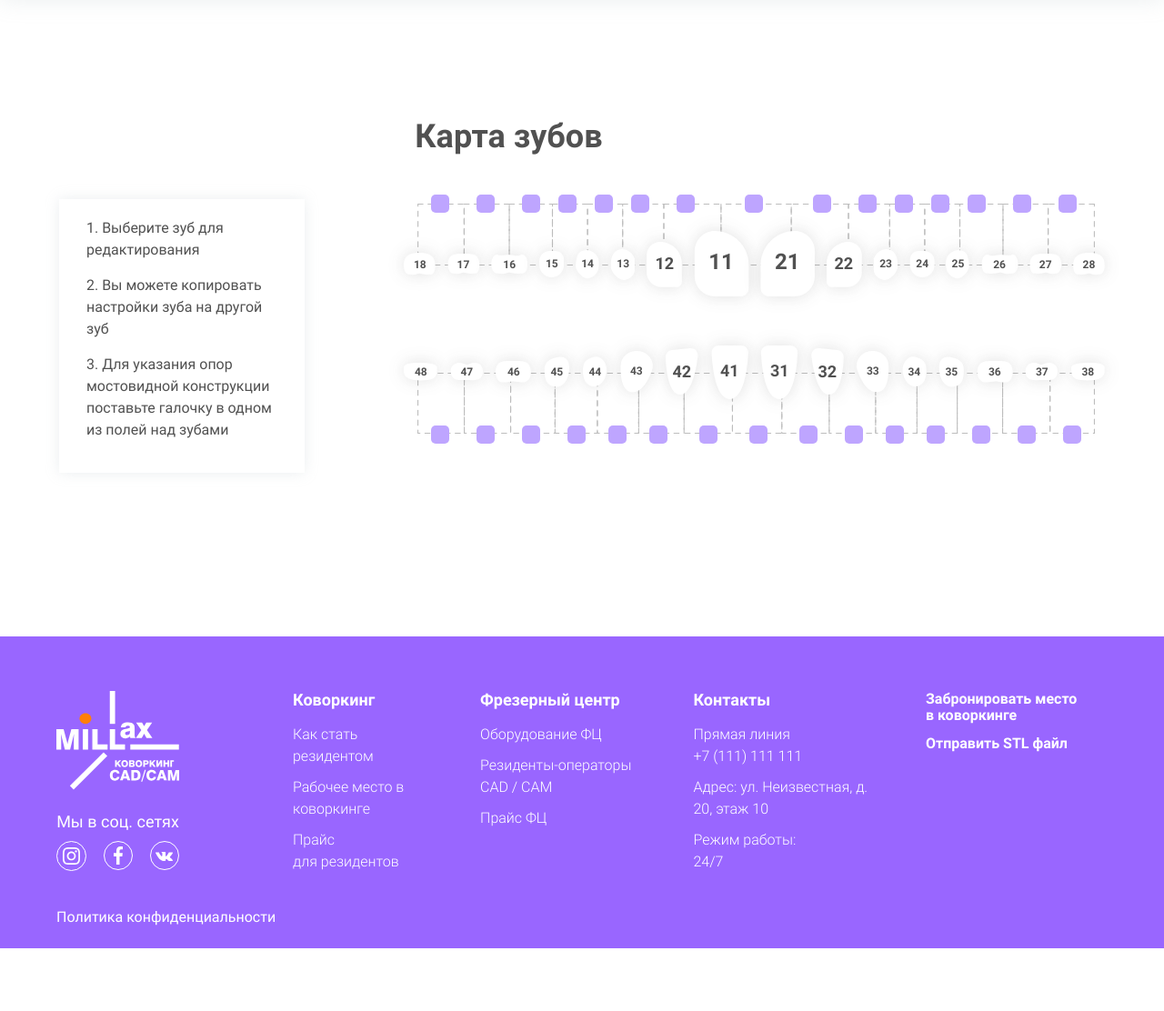
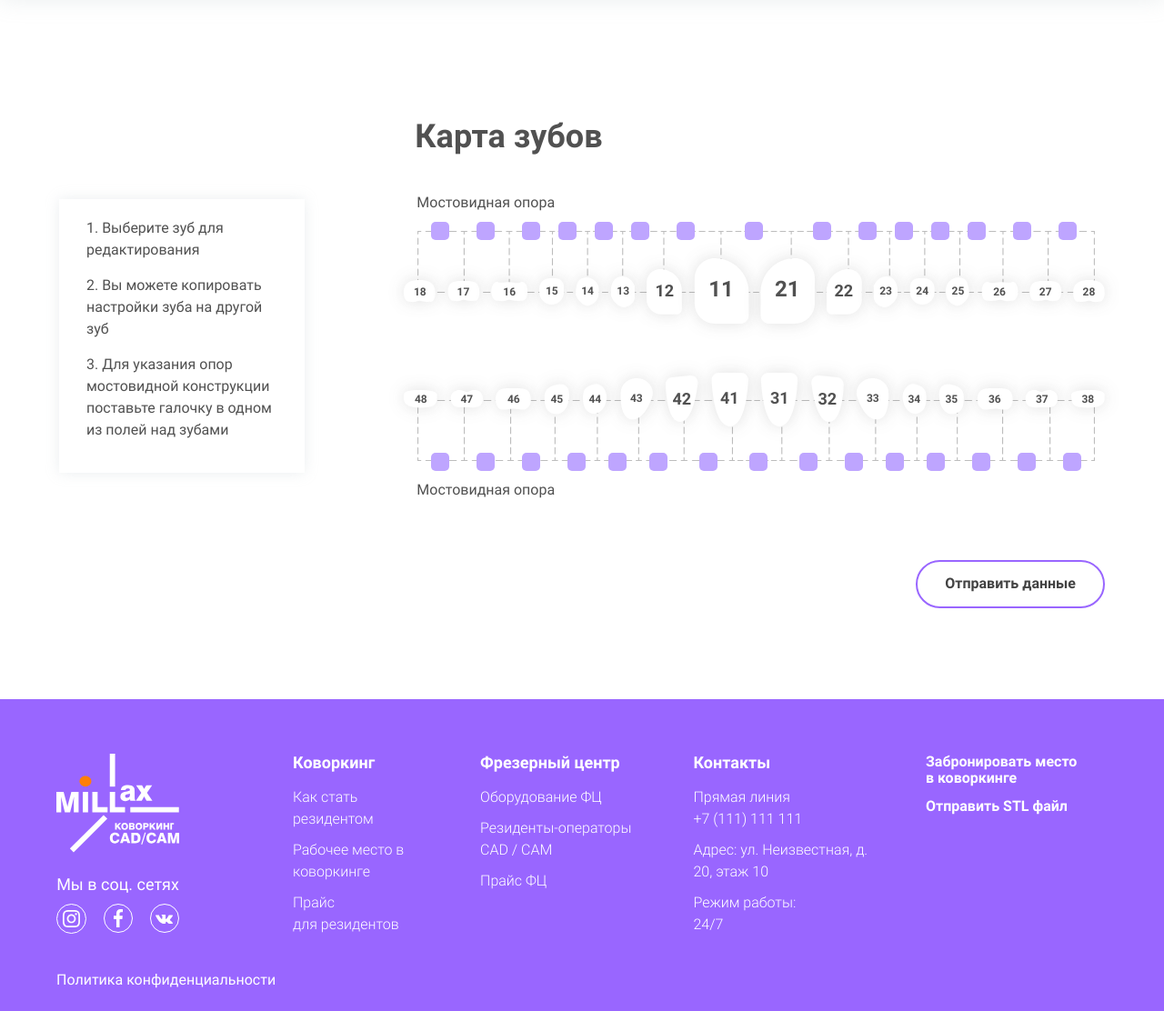
Before and after one commit to acr0matic/MillAX, a PHP site: page /stl.php in a window 1280 px wide. Shown: the part 70-1182 px from the top of the page at 91% size. Before the commit the page ends 1113 px from the top, so only its background shows below. Run offline with PHP 8.4, Linux system fonts and the light colour scheme; style sheets or scripts are compiled from the project's sources.

Commit message:
feat: сверстаны оставшиеся элементы

```diff
--- a/src/scripts/slider.js
+++ b/src/scripts/slider.js
@@ -18,6 +18,7 @@ const stlSlider = new Swiper('.stl__slider', {
   slidesPerView: 1,
   spaceBetween: 30,
   autoHeight: true,
+  initialSlide: 1,
 
   simulateTouch: false,
   allowTouchMove: false,
--- a/src/scripts/stl.js
+++ b/src/scripts/stl.js
@@ -446,3 +446,12 @@ function InfoTemplate(data) {
 /*******************************************************************/
 
 // window.onbeforeunload = () => 'Вы уверены? Данные не будут сохранены.';
+const sendButton = document.querySelector('[data-stl-action="send"]');
+sendButton.addEventListener('click', () => {
+  stlSlider.slideTo(0);
+});
+
+const backButton = document.querySelector('[data-stl-action="back"]');
+backButton.addEventListener('click', () => {
+  stlSlider.slideTo(1);
+});
--- a/src/scss/components/input/_checkbox.scss
+++ b/src/scss/components/input/_checkbox.scss
@@ -38,6 +38,17 @@
 
       &::after {
         content: url("../img/icons/accept--white.svg");
+      }
+    }
+  }
+
+  &--white {
+    .checkbox__mark {
+      background-color: $palette-white;
+      box-shadow: $shadow-secondary;
+
+      &::after {
+        content: url("../img/icons/accept--black.svg");
       }
     }
   }
--- a/src/scss/components/slider/_stl.scss
+++ b/src/scss/components/slider/_stl.scss
@@ -30,11 +30,14 @@
 
     &--form {
       max-width: 440px;
+
+      margin-top: 200px;
+      margin-bottom: 100px;
     }
 
     &--map {
       margin-top: 200px;
-      margin-bottom: 180px;
+      margin-bottom: 100px;
     }
 
     &--stage {
--- a/src/scss/layout/pages/stl/_stl-teeth.scss
+++ b/src/scss/layout/pages/stl/_stl-teeth.scss
@@ -1,5 +1,19 @@
 .stl-teeth {
-  margin-top: 35px;
+  margin-top: 65px;
+
+  &__help {
+    position: absolute;
+
+    &--top {
+      top: -70px;
+      left: 14px;
+    }
+
+    &--bottom {
+      bottom: -75px;
+      left: 14px;
+    }
+  }
 
   &__map {
     @include flex();
--- a/src/stl.php
+++ b/src/stl.php
@@ -79,6 +79,42 @@
           <div class="swiper-container stl__slider stl-slider">
             <div class="swiper-wrapper">
               <div class="swiper-slide">
+                <div class="stl-slider__slide stl-slider__slide--form">
+                  <form action="" class="form form-excursion">
+                    <h2 class="form-excursion__title excursion-mobile--hide mb-5">
+                      Укажите Ваши данные
+                    </h2>
+                    <input class="input input-field mb-3" type="text" placeholder="Наименование заказчика" name="user_name">
+                    <input class="input input-field mb-3" type="text" placeholder="ФИО пациента" name="user_name">
+                    <input class="input input-field mb-3" type="tel" placeholder="Контактный номер телефона" name="user_phone">
+
+                    <div class="form__policy">
+                      <label class="checkbox checkbox--white">
+                        <input type="checkbox">
+                        <span class="checkbox__mark"></span>
+                        <span class="checkbox__label">Я принимаю <a href="" class="checkbox__policy">политику конфиденциальности</a></span>
+                      </label>
+                    </div>
+
+                    <div class="row mt-5">
+                      <div class="col-6">
+                        <button type="button" data-stl-action="mail" class="button button-secondary">Отправить</button>
+                      </div>
+                      <!-- /.col-6 -->
+
+                      <div class="col-6">
+                        <button type="button" data-stl-action="back" class="button button-secondary ml-auto">Вернуться</button>
+                      </div>
+                      <!-- /.col-6 -->
+                    </div>
+                    <!-- /.row -->
+                  </form>
+                </div>
+                <!-- /.stl-slider__slide -->
+              </div>
+              <!-- /.swiper-slide -->
+
+              <div class="swiper-slide">
                 <div class="stl-slider__slide stl-slider__slide--map">
                   <div class="row mb-5">
                     <div class="col-9 offset-4">
@@ -114,6 +150,7 @@
                       <div class="stl-file__teeth stl-teeth">
                         <div class="stl-teeth__row mb-5">
                           <img src="img/stl/bg-top.svg" alt="" class="stl-teeth__background stl-teeth__background--top">
+                          <span class="stl-teeth__help stl-teeth__help--top">Мостовидная опора</span>
                           <div class="stl-teeth__support stl-teeth__support--top">
                             <label class="stl-teeth__checkbox checkbox checkbox--purple checkbox--small">
                               <input type="checkbox">
@@ -393,7 +430,7 @@
 
                         <div class="stl-teeth__row">
                           <img src="img/stl/bg-bottom.svg" alt="" class="stl-teeth__background stl-teeth__background--bottom">
-
+                          <span class="stl-teeth__help stl-teeth__help--bottom">Мостовидная опора</span>
                           <div class="stl-teeth__support stl-teeth__support--bottom">
                             <label class="stl-teeth__checkbox checkbox checkbox--purple checkbox--small">
                               <input type="checkbox">
@@ -676,6 +713,13 @@
                     <!-- /.col-8 -->
                   </div>
                   <!-- /.row -->
+
+                  <div class="col-12 mt-5 pt-5">
+                    <button data-stl-action="send" class="stl-slider__prev stl-slider__button button button-secondary ml-auto">
+                      Отправить данные
+                    </button>
+                  </div>
+                  <!-- /.col-2 -->
                 </div>
                 <!-- /.stl-slider__slide -->
               </div>
@@ -1092,36 +1136,6 @@
                 <!-- /.stl-slider__slide -->
               </div>
               <!-- /.swiper-slide -->
-
-              <div class="swiper-slide">
-                <div class="stl-slider__slide stl-slider__slide--form">
-                  <div class="modal__header">
-                    <h2 class="modal__title">
-                      Укажите Ваши данные
-                    </h2>
-                  </div>
-                  <!-- /.modal__title -->
-
-                  <div class="modal__content">
-                    <form action="" class="form form-excursion">
-                      <input class="input input-field mb-3" type="text" placeholder="Наименование заказчика" name="user_name">
-                      <input class="input input-field mb-3" type="text" placeholder="ФИО пациента" name="patient_name">
-                      <input class="input input-field mb-3" type="tel" placeholder="Контактный номер телефона" name="user_phone">
-                      <div class="form__policy">
-                        <!-- <label class="checkbox">
-                          <input type="checkbox">
-                          <span class="checkbox__mark"></span>
-                          <span class="checkbox__label">Я принимаю <a href="" class="checkbox__policy">политику конфиденциальности</a></span>
-                        </label> -->
-                      </div>
-                      <!-- /.policy-wrapper -->
-                    </form>
-                  </div>
-                  <!-- /.modal__content -->
-                </div>
-                <!-- /.stl-slider__slide -->
-              </div>
-              <!-- /.swiper-slide -->
             </div>
             <!-- /.swiper-wrapper -->
           </div>
```
Also changed, not shown: src/img/icons/accept--black.svg (added), src/img/stl/bg-bottom.svg, src/img/stl/bg-top.svg.
